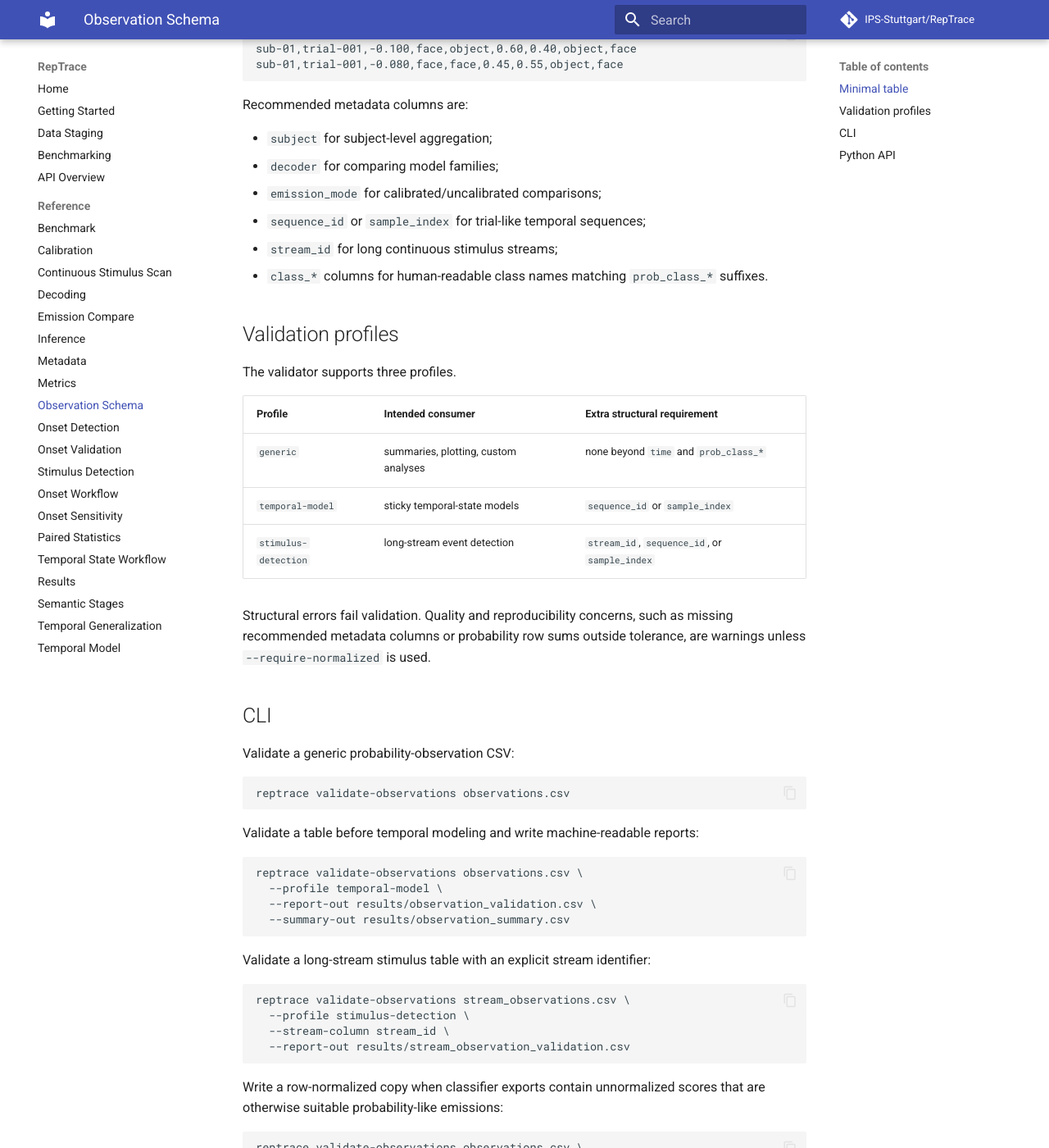
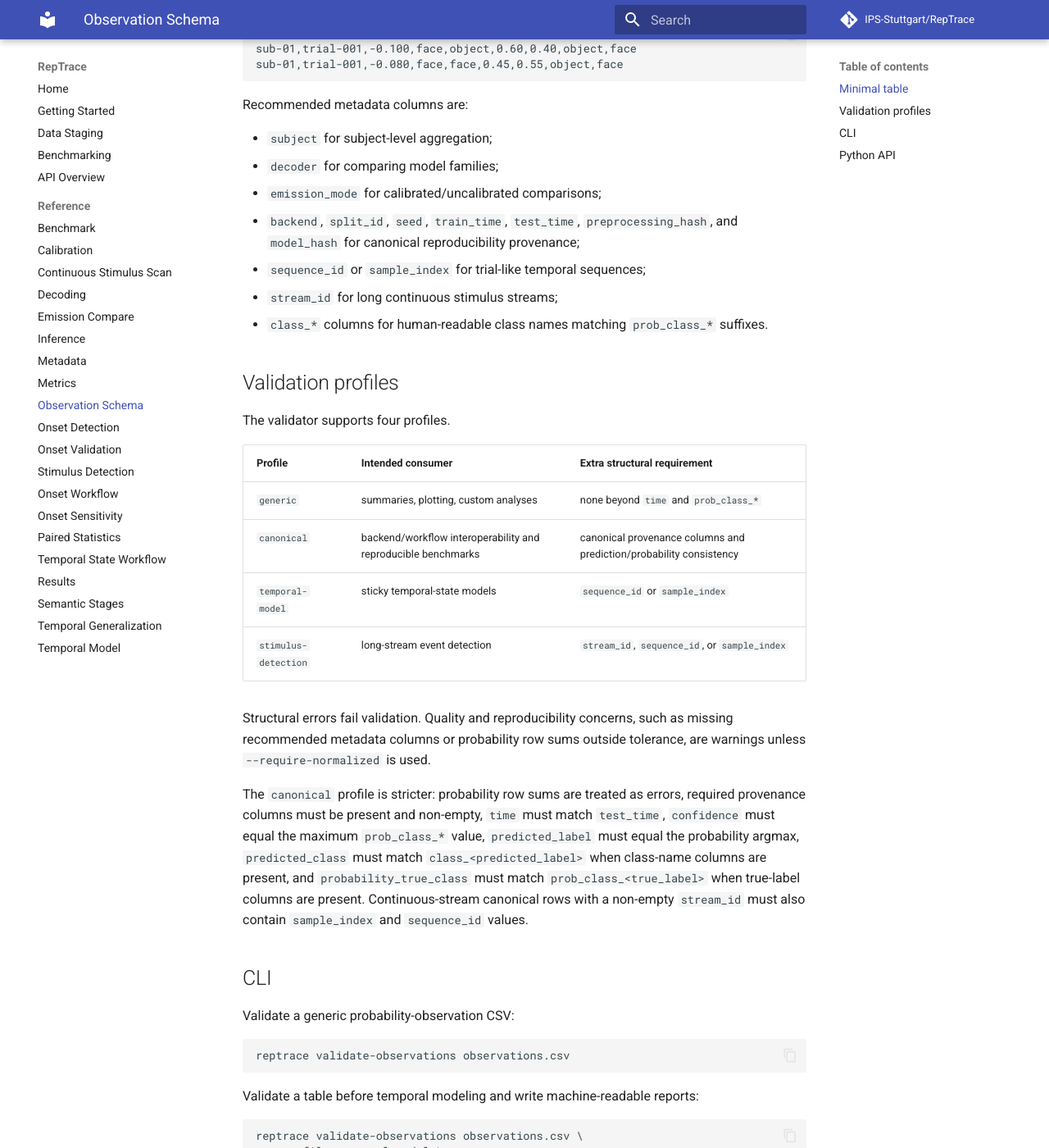
Before and after one commit to FlorianPfaff/RepTrace, an MkDocs documentation site: the page built from docs/reference/observation-schema.md, in a window 1280 px wide and 1400 px high, scrolled down 394 px. Shown: the whole window at 82% size. Built offline with MkDocs 1.6.1 and Material for MkDocs 9.7.7, drawn with Linux system fonts in a browser that asks for light colours; comment, search, counter and statistics services are not loaded; some of the changed text lies outside the part shown.

Commit message:
Document canonical observation schema profile

````diff
--- a/docs/reference/observation-schema.md
+++ b/docs/reference/observation-schema.md
@@ -20,6 +20,9 @@ Recommended metadata columns are:
 - `subject` for subject-level aggregation;
 - `decoder` for comparing model families;
 - `emission_mode` for calibrated/uncalibrated comparisons;
+- `backend`, `split_id`, `seed`, `train_time`, `test_time`,
+  `preprocessing_hash`, and `model_hash` for canonical reproducibility
+  provenance;
 - `sequence_id` or `sample_index` for trial-like temporal sequences;
 - `stream_id` for long continuous stimulus streams;
 - `class_*` columns for human-readable class names matching `prob_class_*`
@@ -27,17 +30,27 @@ Recommended metadata columns are:
 
 ## Validation profiles
 
-The validator supports three profiles.
+The validator supports four profiles.
 
 | Profile | Intended consumer | Extra structural requirement |
 | --- | --- | --- |
 | `generic` | summaries, plotting, custom analyses | none beyond `time` and `prob_class_*` |
+| `canonical` | backend/workflow interoperability and reproducible benchmarks | canonical provenance columns and prediction/probability consistency |
 | `temporal-model` | sticky temporal-state models | `sequence_id` or `sample_index` |
 | `stimulus-detection` | long-stream event detection | `stream_id`, `sequence_id`, or `sample_index` |
 
 Structural errors fail validation. Quality and reproducibility concerns, such as
 missing recommended metadata columns or probability row sums outside tolerance,
 are warnings unless `--require-normalized` is used.
+
+The `canonical` profile is stricter: probability row sums are treated as
+errors, required provenance columns must be present and non-empty, `time` must
+match `test_time`, `confidence` must equal the maximum `prob_class_*` value,
+`predicted_label` must equal the probability argmax, `predicted_class` must
+match `class_<predicted_label>` when class-name columns are present, and
+`probability_true_class` must match `prob_class_<true_label>` when true-label
+columns are present. Continuous-stream canonical rows with a non-empty
+`stream_id` must also contain `sample_index` and `sequence_id` values.
 
 ## CLI
 
@@ -63,6 +76,15 @@ reptrace validate-observations stream_observations.csv \
   --profile stimulus-detection \
   --stream-column stream_id \
   --report-out results/stream_observation_validation.csv
+```
+
+Validate canonical probability observations before using them in a benchmark or
+leaderboard:
+
+```bash
+reptrace validate-observations observations.csv \
+  --profile canonical \
+  --report-out results/canonical_observation_validation.csv
 ```
 
 Write a row-normalized copy when classifier exports contain unnormalized scores
````
